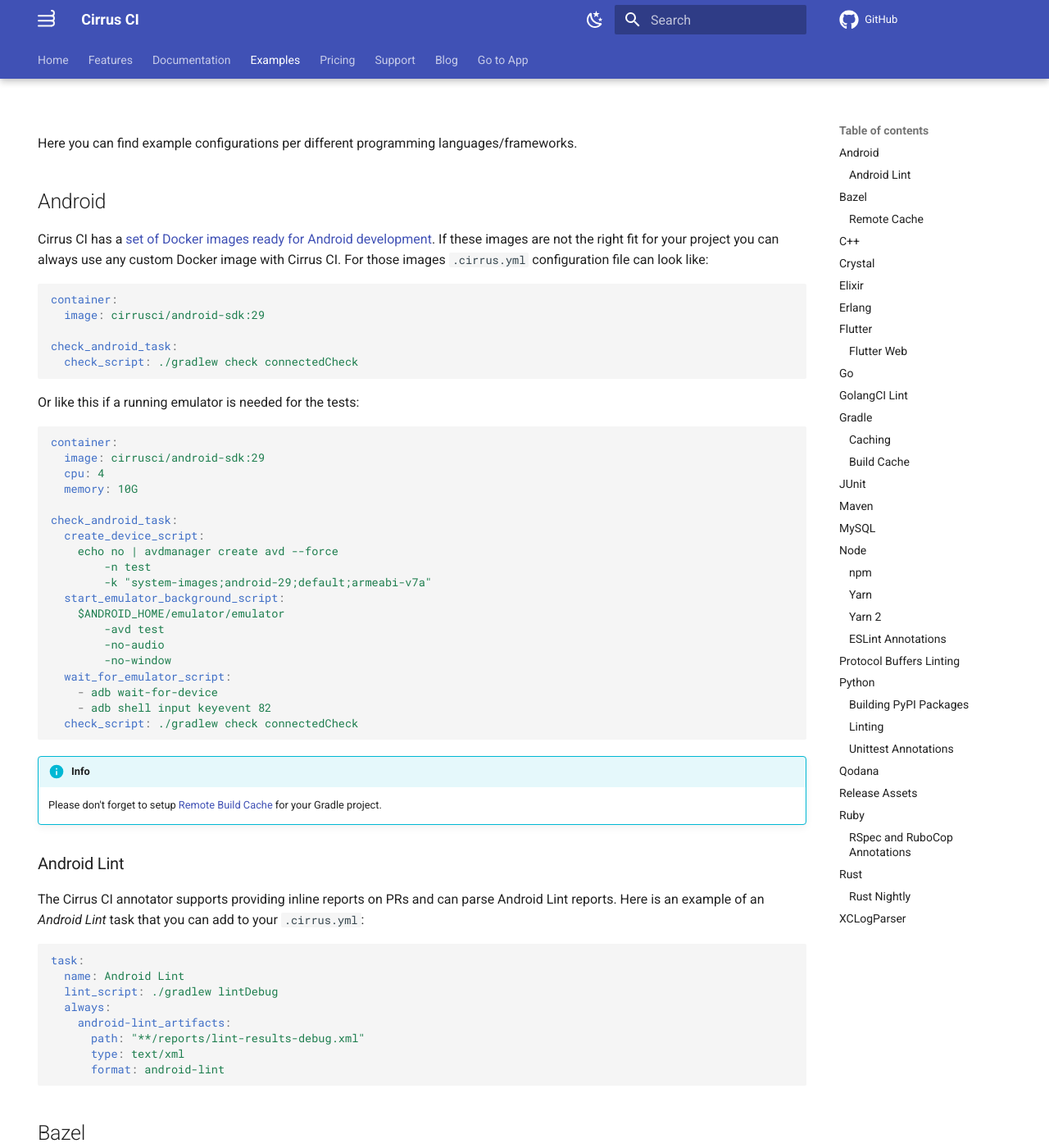
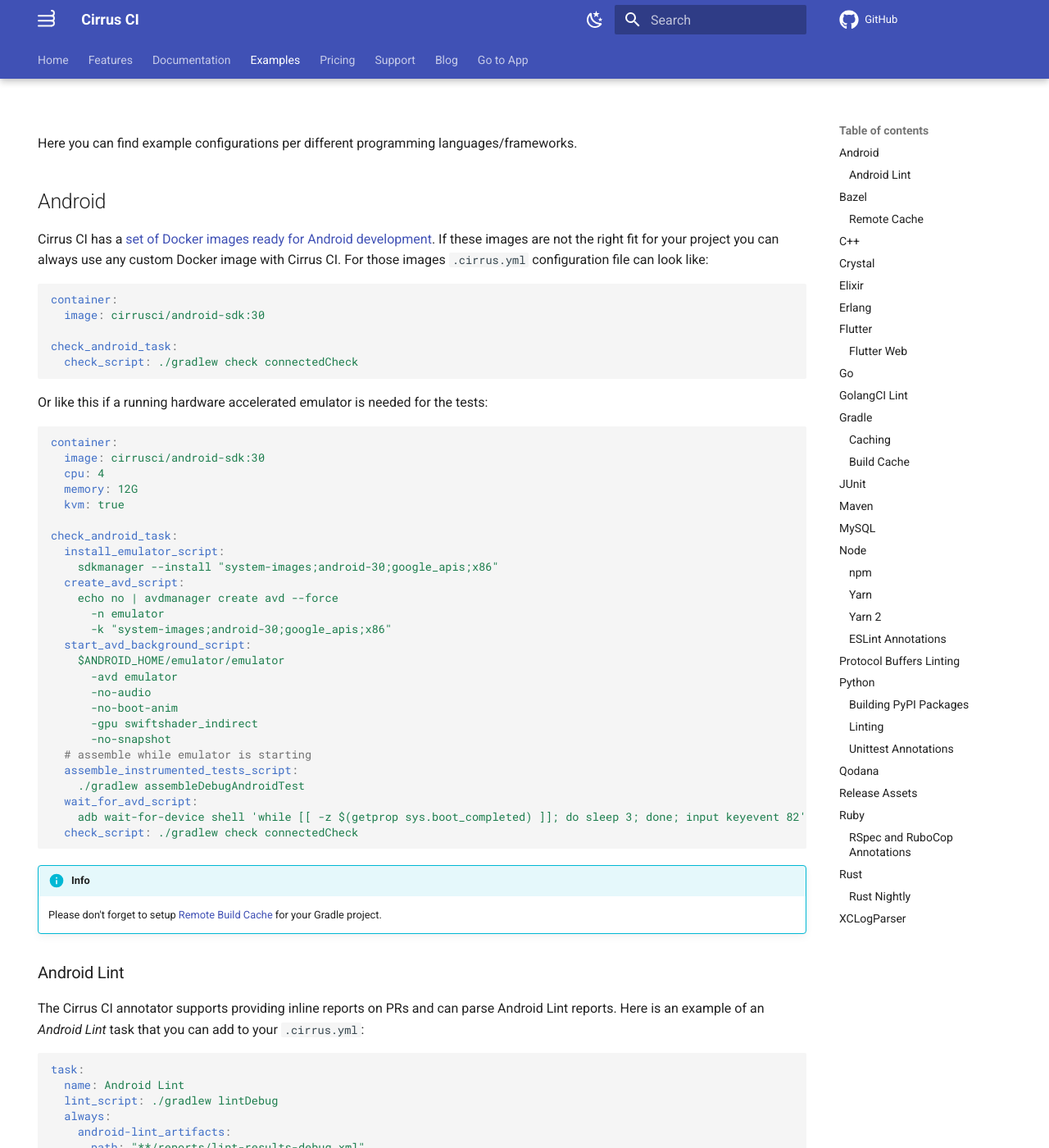
Before and after one commit to cirruslabs/cirrus-ci-docs, an MkDocs documentation site: the page built from docs/examples.md, in a window 1280 px wide and 1400 px high. Shown: the whole window at 82% size. Built offline with MkDocs 1.6.1 and Material for MkDocs 9.7.7, drawn with Linux system fonts in a browser that asks for light colours; comment, search, counter and statistics services are not loaded.

Commit message:
Update Android Example
To run hardware accelerated emulators

````diff
--- a/docs/examples.md
+++ b/docs/examples.md
@@ -15,33 +15,40 @@ images `.cirrus.yml` configuration file can look like:
 
 ```yaml
 container:
-  image: cirrusci/android-sdk:29
+  image: cirrusci/android-sdk:30
 
 check_android_task:
   check_script: ./gradlew check connectedCheck
 ```
 
-Or like this if a running emulator is needed for the tests:
+Or like this if a running hardware accelerated emulator is needed for the tests:
 
 ```yaml
 container:
-  image: cirrusci/android-sdk:29
+  image: cirrusci/android-sdk:30
   cpu: 4
-  memory: 10G
+  memory: 12G
+  kvm: true
 
 check_android_task:
-  create_device_script:
+  install_emulator_script:
+    sdkmanager --install "system-images;android-30;google_apis;x86"
+  create_avd_script:
     echo no | avdmanager create avd --force
-        -n test
-        -k "system-images;android-29;default;armeabi-v7a"
-  start_emulator_background_script:
+      -n emulator
+      -k "system-images;android-30;google_apis;x86"
+  start_avd_background_script:
     $ANDROID_HOME/emulator/emulator
-        -avd test
-        -no-audio
-        -no-window
-  wait_for_emulator_script:
-    - adb wait-for-device
-    - adb shell input keyevent 82
+      -avd emulator
+      -no-audio
+      -no-boot-anim
+      -gpu swiftshader_indirect
+      -no-snapshot
+  # assemble while emulator is starting
+  assemble_instrumented_tests_script:
+    ./gradlew assembleDebugAndroidTest
+  wait_for_avd_script:
+    adb wait-for-device shell 'while [[ -z $(getprop sys.boot_completed) ]]; do sleep 3; done; input keyevent 82'
   check_script: ./gradlew check connectedCheck
 ```
 
````
